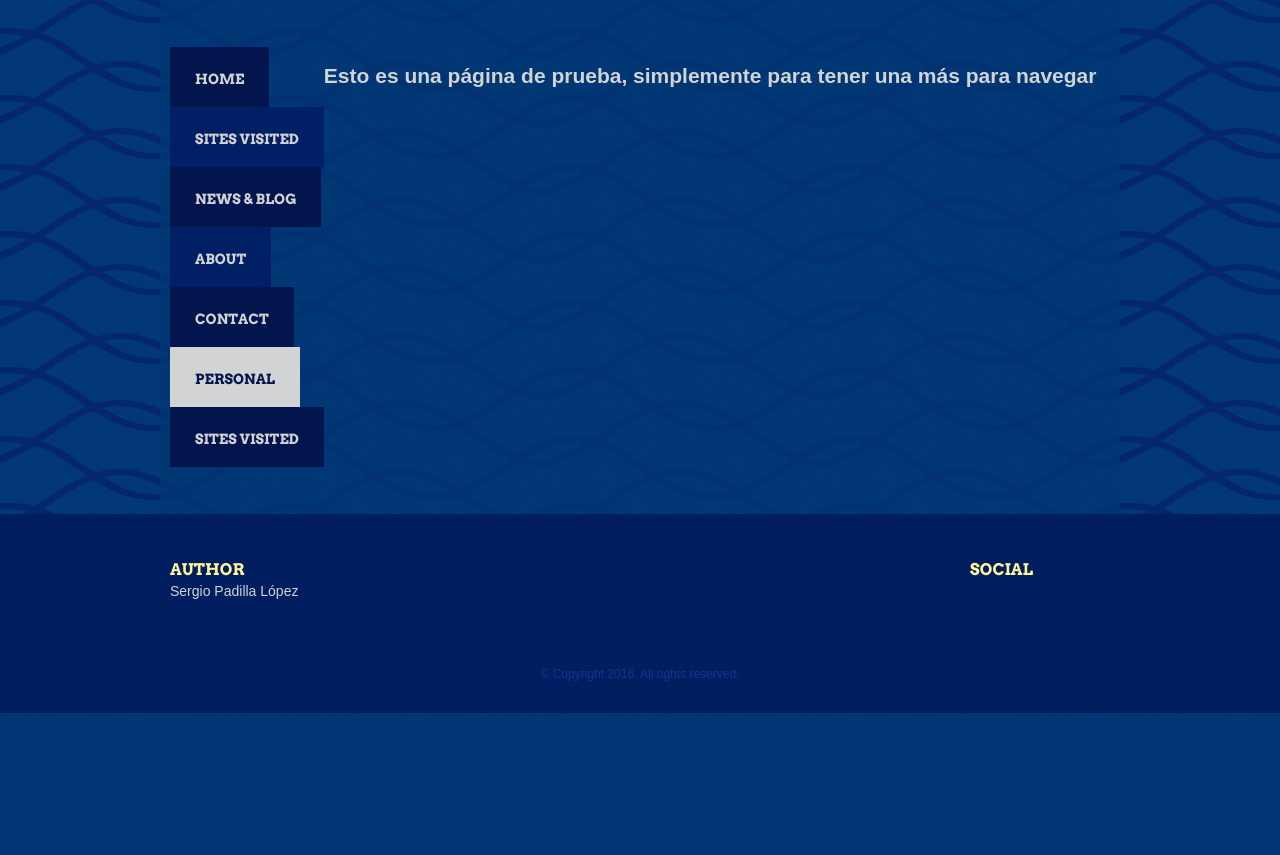
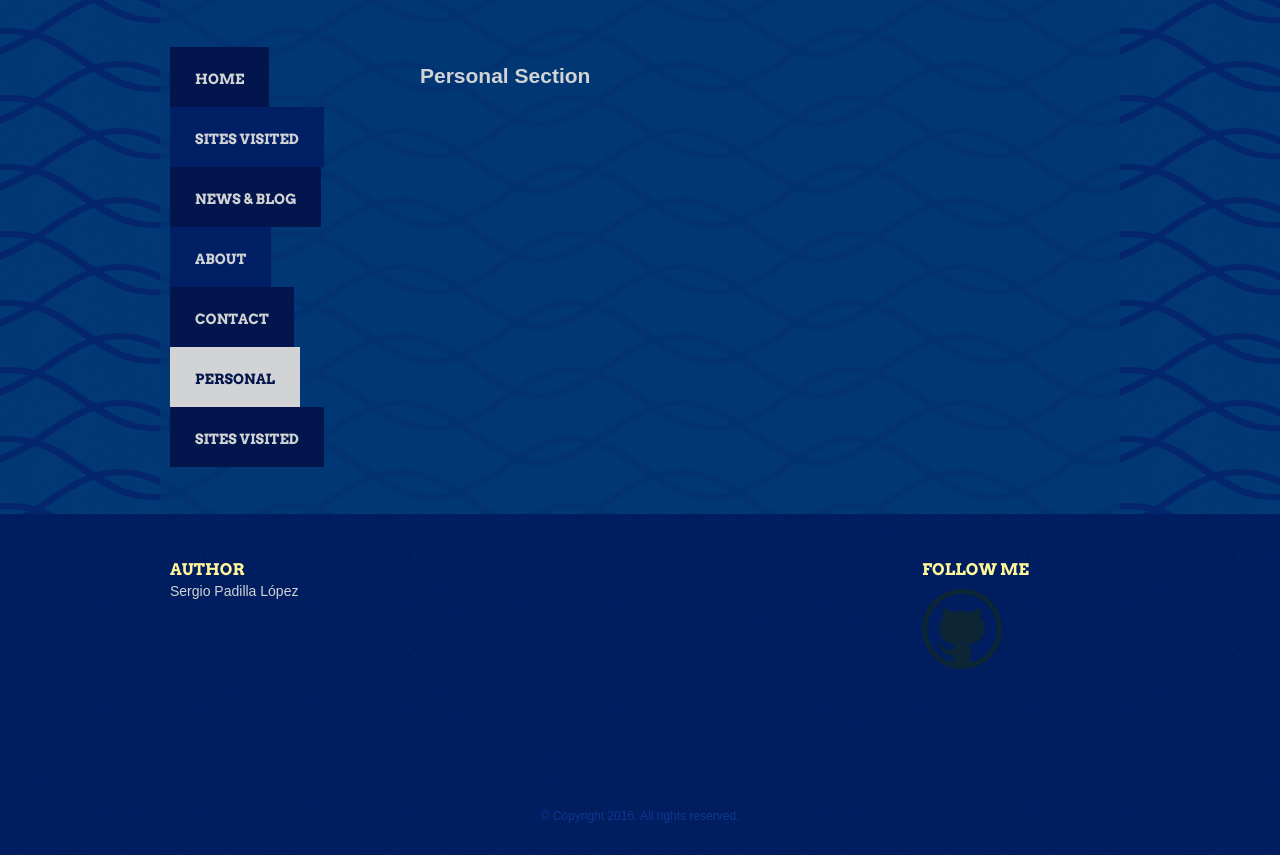
Before and after one commit to SergioPadilla/DAI, a Flask app: template Practica3/templates/personal.html in a window 1280 px wide. Shown: the part 199-1054 px from the top of the page. Before the commit the page ends 912 px from the top, so only its background shows below. Run offline with Flask 2, Linux system fonts and the light colour scheme; the template is opened without the code that fills it, so the values that code supplies are empty; some libraries are stand-ins or nearby versions.

Commit message:
finish practise 3

```diff
--- a/Practica3/static/css/style.css
+++ b/Practica3/static/css/style.css
@@ -211,7 +211,7 @@ a img,
 }
 #body div div#home div.news h3,
 #footer div #author h3,
-#footer div #connect h3,
+#footer div #follow h3,
 #body div #newsblog div div h3,
 #body div #about div div.section h3,
 #body div #contact h3 {
@@ -524,8 +524,22 @@ a img,
 #footer div #author {
 	float: left;
 	position: relative;
-	width: 780px;
+	width: 50%;
 }
+
+#footer div #follow {
+    float: right;
+    position: relative;
+    width: 20%;
+    height: 200px;
+}
+
+#footer div #follow h3 {
+	font-size: 16px;
+	padding: 0;
+	width: 417px;
+}
+
 #footer div #author h3 {
 	font-size: 16px;
 	padding: 0;
@@ -556,9 +570,6 @@ a img,
 	margin: 12px 10px 0;
 	text-indent: -99999px;
 }
-#footer div #connect a#github {
-	background: url(../images/github.png);
-}
 
 #footer > p {
 	color: #0f378f;
@@ -567,3 +578,14 @@ a img,
 	padding: 47px 0 29px;
 	text-align: center;
 }
+
+div#personal {
+	margin-left: 250px;
+}
+
+#footer div #follow h3 {
+    font-size: 16px;
+    position: absolute;
+    padding: 0;
+    float: right;
+}
--- a/Practica3/templates/index.html
+++ b/Practica3/templates/index.html
@@ -55,9 +55,11 @@
 					Sergio Padilla López
 				</p>
 			</div>
-			<div id="connect">
-				<h3>Social</h3>
-				<a href="https://github.com/SergioPadilla" id="github" target="_blank">GitHub</a>
+			<div id="follow">
+				<div>
+					<h3>Follow Me</h3>
+					<a href="https://github.com/SergioPadilla"><img src="static/images/github.png" style="width: 80px; height: 80px; float: right; position: absolute; margin-top: 30px;"></a>
+				</div>
 			</div>
 		</div>
 		<p>
--- a/Practica3/templates/personal.html
+++ b/Practica3/templates/personal.html
@@ -24,6 +24,38 @@
 {% endblock %}
 {% block content %}
 <div id="personal">
-    <h2>Esto es una página de prueba, simplemente para tener una más para navegar</h2>
+    <h2>Personal Section</h2>
+    {% if username %}
+    <p>Here, your personal data save in the DB:</p>
+
+    <div>
+        <label class="title">Username:</label>
+        <label class="value">{{username}}</label>
+    </div>
+    <div>
+        <label class="title">Password:</label>
+        <label class="value">{{password}}</label>
+    </div>
+
+    <div></div>
+
+    <p>Complete this form to change your password (username must be the same)</p>
+    <div class="registerform">
+        {% from "_formhelper.html" import render_field %}
+        <form method=post action="/me">
+          <dl>
+            {{ render_field(form_register.username) }}
+            {{ render_field(form_register.password) }}
+            {{ render_field(form_register.confirm) }}
+          </dl>
+          <p><input type=submit value=Register>
+        </form>
+    </div>
+    <div class="error" >
+        {% if error %}
+        <p style="color: red">{{error}}</p>
+        {% endif %}
+    </div>
+    {% endif %}
 </div>
 {% endblock %}
```
Also changed, not shown: Practica3/web-shelve.py (+25 -1 lines), Practica3/test-shelve.db.
